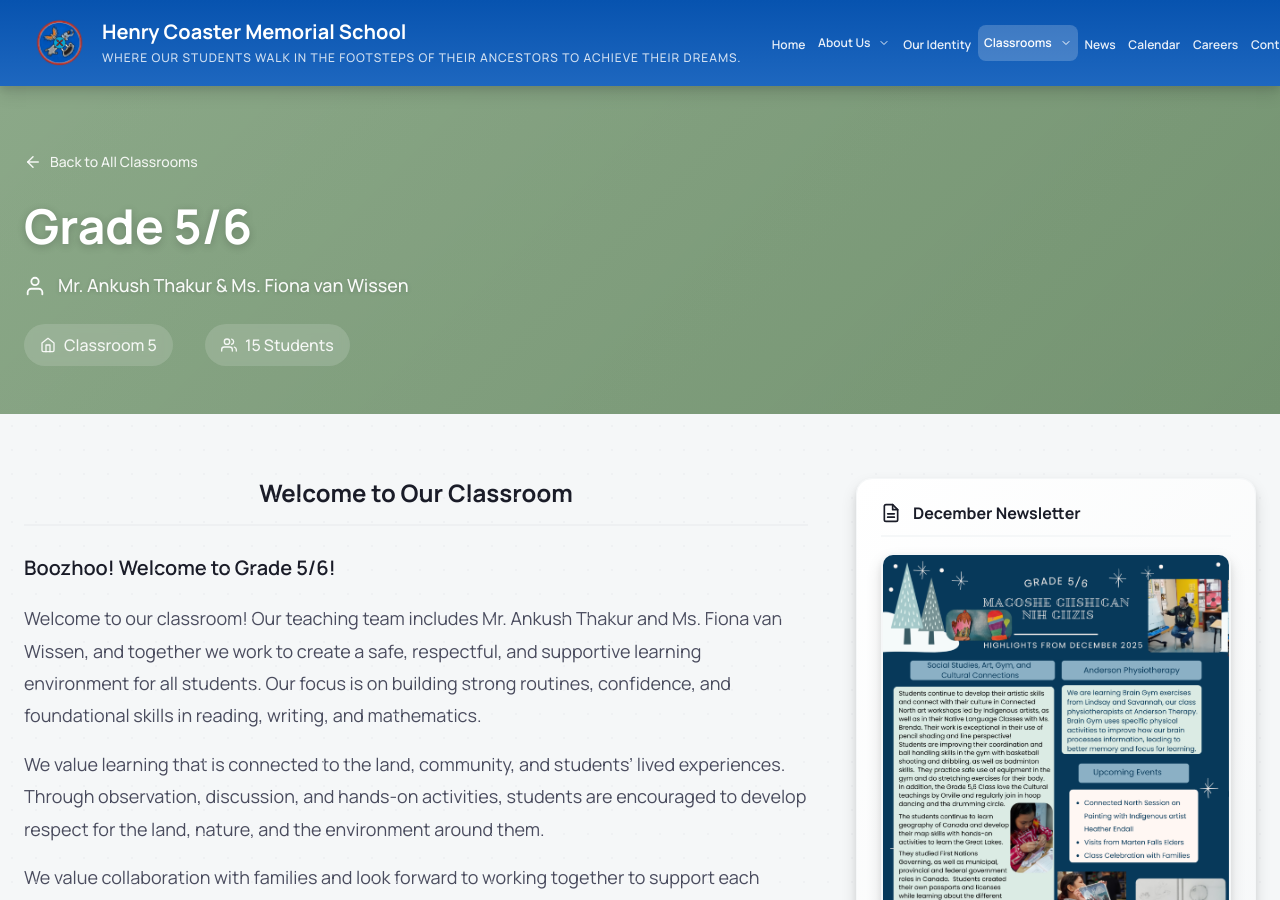
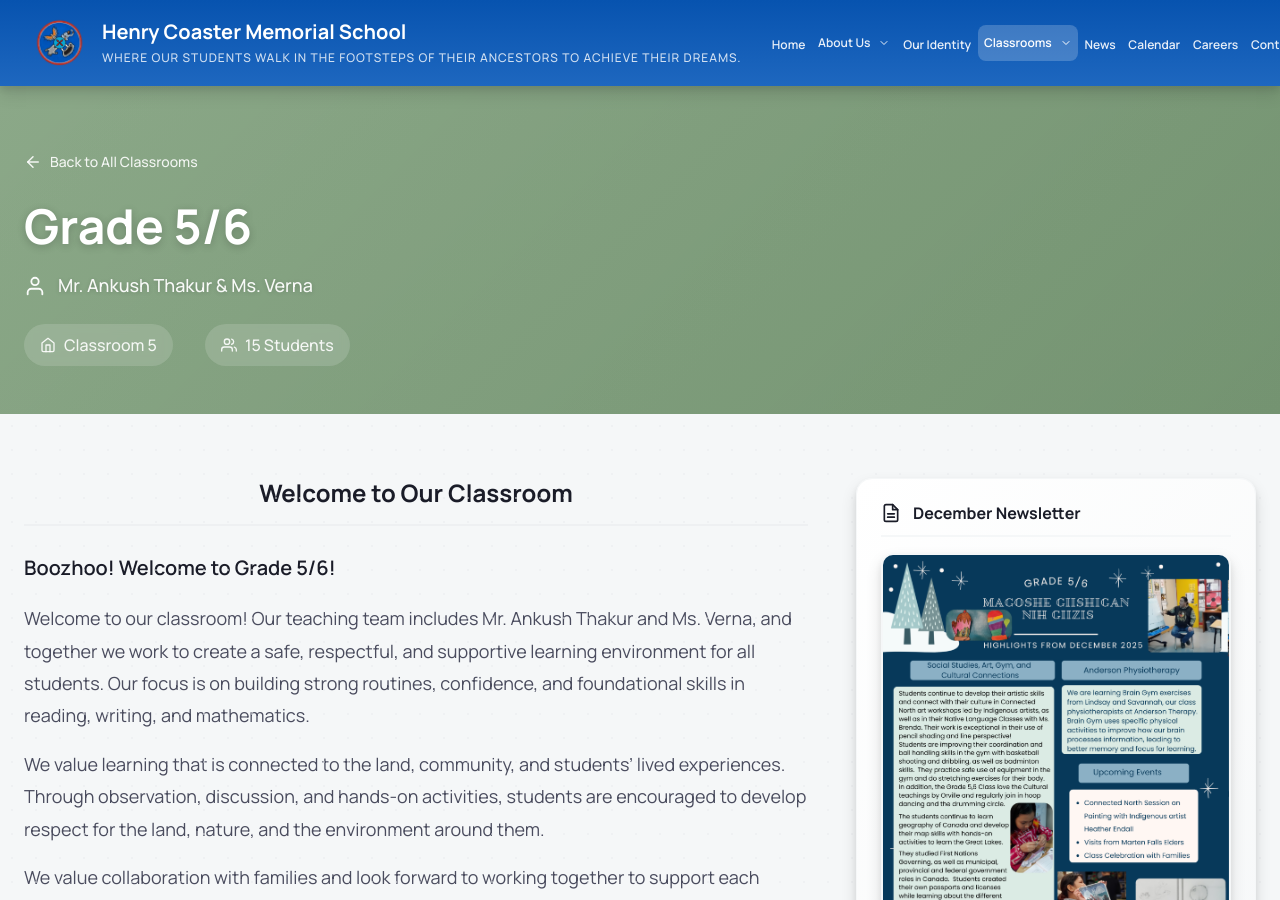
Before and after one commit to reckegabe58/HCMS, a Jekyll site: the page built from _classrooms/grade-5-6.md, in a window 1280 px wide and 900 px high. Built offline with Jekyll 4.4.1, drawn with Linux system fonts in a browser that asks for light colours; some of the changed text lies outside the part shown.

Commit message:
Update teacher assignments across classrooms
- Grade 1/2 A: Ms. Verna removed, Ms. Meagan teaching solo
- Grade 1/2 B: Mr. Anthony removed, Ms. Liza teaching solo
- Grade 5/6: Ms. Fiona replaced by Ms. Verna alongside Mr. Ankush
- Grade 7/8: unchanged (Ms. Joann & Ms. Fiona already correct)

Co-Authored-By: Claude Sonnet 4.6 <noreply@anthropic.com>

```diff
--- a/_classrooms/grade-5-6.md
+++ b/_classrooms/grade-5-6.md
@@ -4,7 +4,7 @@ title: Grade 5/6
 grade: "5-6"
 teachers:
   - Mr. Ankush Thakur
-  - Ms. Fiona van Wissen
+  - Ms. Verna
 color: orange
 order: 5
 room: Classroom 5
@@ -22,8 +22,8 @@ photos:
 teacher_emails:
   - name: Mr. Ankush Thakur
     email: ankush.thakur@hcmschool.ca
-  - name: Ms. Fiona van Wissen
-    email: fiona.vanwissen@martenfalls.com
+  - name: Ms. Verna
+    email: vernaruthp@gmail.com
 subjects:
   - name: Language Arts
     description: Developing reading, writing, speaking, and listening skills through literacy centres, guided reading, writing activities, and class discussions.
@@ -219,7 +219,7 @@ schedule:
 
 **Boozhoo! Welcome to Grade 5/6!**
 
-Welcome to our classroom! Our teaching team includes Mr. Ankush Thakur and Ms. Fiona van Wissen, and together we work to create a safe, respectful, and supportive learning environment for all students. Our focus is on building strong routines, confidence, and foundational skills in reading, writing, and mathematics.
+Welcome to our classroom! Our teaching team includes Mr. Ankush Thakur and Ms. Verna, and together we work to create a safe, respectful, and supportive learning environment for all students. Our focus is on building strong routines, confidence, and foundational skills in reading, writing, and mathematics.
 
 We value learning that is connected to the land, community, and students' lived experiences. Through observation, discussion, and hands-on activities, students are encouraged to develop respect for the land, nature, and the environment around them.
 
```
Also changed, not shown: _classrooms/grade-1-2-a.md (+4 -9 lines), _classrooms/grade-1-2-b.md (+4 -9 lines).
